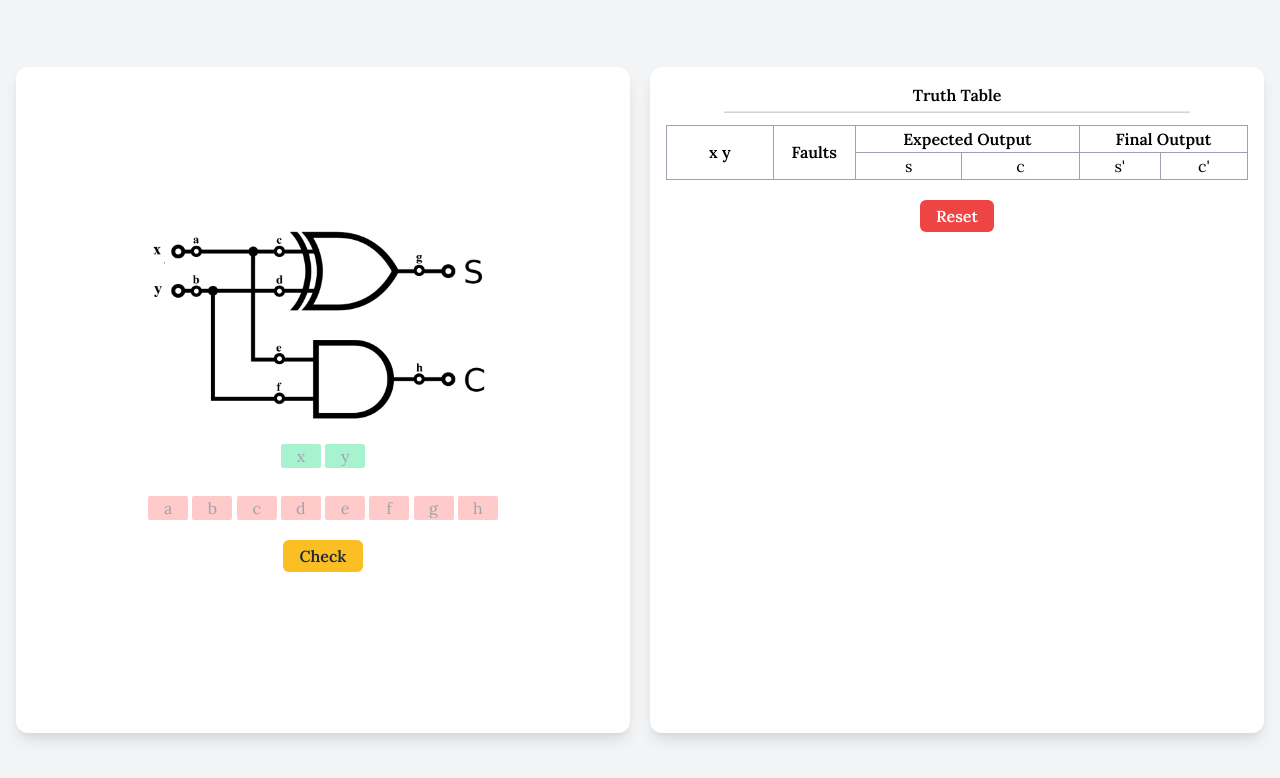
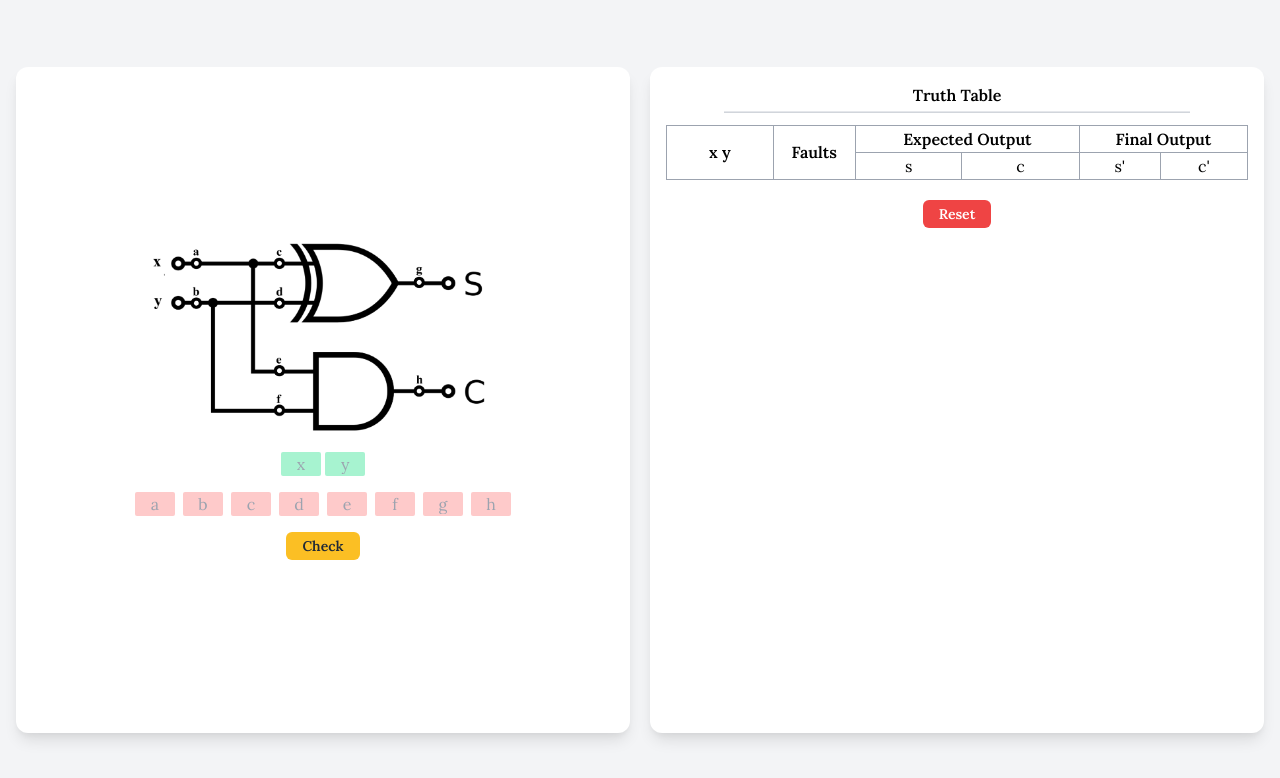
Before and after one commit to me-rakib/lab-sa-fault-half-adder-nitk, a plain HTML site: page experiment/simulation/index.html in a window 1280 px wide. Drawn offline with Linux system fonts and the light colour scheme.

Commit message:
redesign simulator

```diff
--- a/experiment/simulation/index.html
+++ b/experiment/simulation/index.html
@@ -18,17 +18,17 @@
 
 <body class="h-screen bg-gray-100 overflow-hidden">
     <!-- ===== Home ===== -->
-    <div class="h-full font-lora flex flex-col gap-y-5 md:flex-row md:gap-x-5">
+    <div class="h-full text-sm lg:text-base font-lora flex flex-col gap-y-5 md:flex-row md:gap-x-5">
         <div
             class="bg-white shadow-lg rounded-xl text-center flex p-4 h-3/6 mt-4 w-11/12 mx-auto md:h-5/6 md:ml-4 md:my-auto">
             <div class="m-auto">
-                <img class="w-60 mx-auto lg:w-7/12" src="./images/ha1.png">
-                <div class="mt-5">
+                <img class="w-52 mx-auto md:w-64 lg:w-7/12" src="./images/ha1.png">
+                <div class="my-2 md:my-4">
                     <input type="text" id="x" class="w-10 bg-green-200 text-center rounded-sm" placeholder="x">
                     <input type="text" id="y" class="w-10 bg-green-200 text-center rounded-sm" placeholder="y">
                 </div>
 
-                <div class="my-5 md:space-y-2">
+                <div class="flex justify-center gap-2 mb-2 md:mb-4">
                     <input type="text" id="a" class="w-10 bg-red-200 text-center rounded-sm" placeholder="a">
                     <input type="text" id="b" class="w-10 bg-red-200 text-center rounded-sm" placeholder="b">
                     <input type="text" id="c" class="w-10 bg-red-200 text-center rounded-sm" placeholder="c">
@@ -39,7 +39,7 @@
                     <input type="text" id="h" class="w-10 bg-red-200 text-center rounded-sm" placeholder="h">
                 </div>
                 <button id="check-btn"
-                    class="py-1 px-4 rounded-md text-gray-800 font-semibold bg-yellow-400 hover:bg-yellow-300">Check</button>
+                    class="py-1 px-4 text-sm rounded-md text-gray-800 font-semibold bg-yellow-400 hover:bg-yellow-300">Check</button>
             </div>
         </div>
 
@@ -67,7 +67,7 @@
             <!-- Reset -->
             <div class="text-center mt-5">
                 <button id="reset-btn"
-                    class="py-1 px-4 rounded-md text-white font-semibold bg-red-500 hover:bg-red-600">Reset</button>
+                    class="py-1 px-4 text-sm rounded-md text-white font-semibold bg-red-500 hover:bg-red-600">Reset</button>
             </div>
         </div>
     </div>
```
Also changed, not shown: experiment/simulation/css/main.css.
